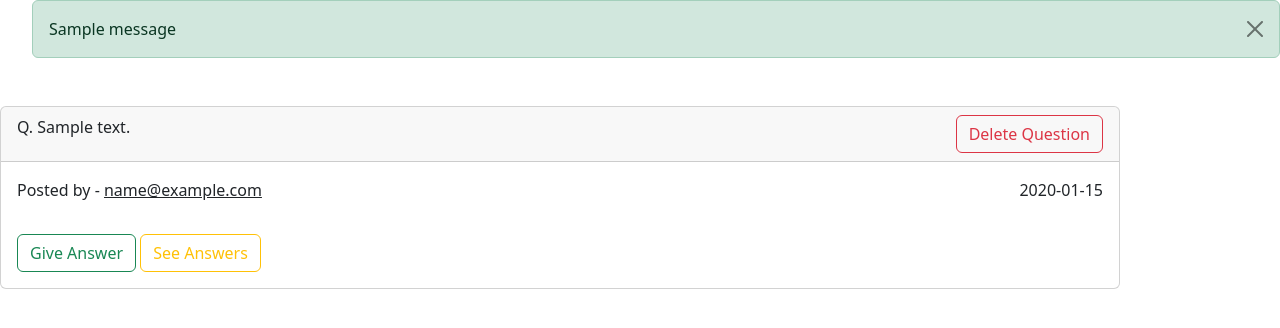
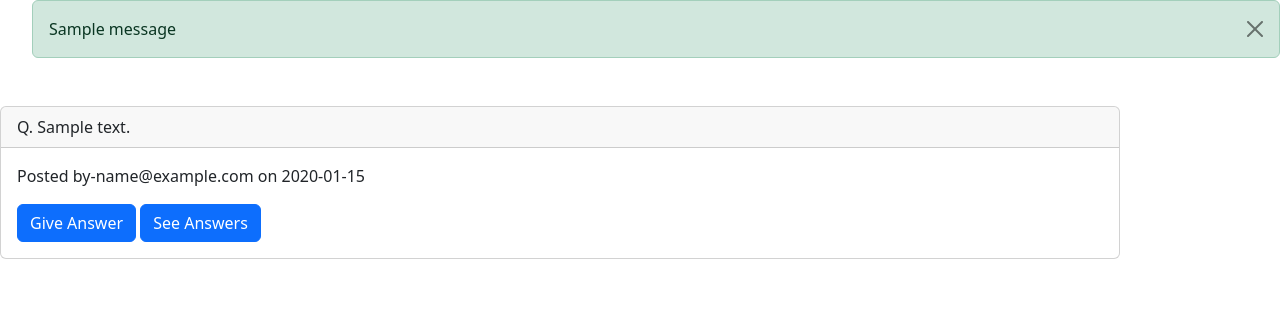
Before and after one commit to kulshivani09/QuestionAnswerApp, a Flask app: page /dashboard in a window 1280 px wide. Shown: the part 56-384 px from the top of the page. Run offline with Flask 3, Linux system fonts and the light colour scheme; a user stored in the database is signed in; tables that the repository leaves empty hold one stand-in row (values such as "Sample post"); one stand-in notice (Sample message) is shown; some libraries are stand-ins or nearby versions.

Commit message:
final changes in the project

```diff
--- a/main.py
+++ b/main.py
@@ -32,7 +32,7 @@ class User(db.Model,UserMixin):
     name=db.Column(db.String(50),nullable=False)
     password=db.Column(db.String(50),nullable=False)
     date_registered=db.Column(db.Date)
-    questions=db.relationship('Questions',backref='user',cascade='all, delete-orphan')
+    questions=db.relationship('Questions',backref='user')
 
     def get_id(self):
         return str(self.email)
@@ -49,7 +49,7 @@ class Questions(db.Model):
     description=db.Column(db.String(600),nullable=False)
     ques_posted_date=db.Column(db.Date)
     email=db.Column(db.String(50),db.ForeignKey('User.email'),nullable=False)
-    answers=db.relationship('Answers',backref='questions',cascade='all, delete-orphan')
+    answers=db.relationship('Answers',backref='questions')
 
     def __init__(self,description,email):
         self.description=description
@@ -262,6 +262,7 @@ def logout():
     return redirect(url_for('login'))
 
 
+
 if __name__== "__main__":
     with app.app_context():
         db.create_all()
--- a/templates/dashboard.html
+++ b/templates/dashboard.html
@@ -4,7 +4,7 @@
     <meta charset="UTF-8">
     <title>Question Answering System</title>
     <link href="https://cdn.jsdelivr.net/npm/bootstrap@5.3.1/dist/css/bootstrap.min.css" rel="stylesheet" integrity="sha384-4bw+/aepP/YC94hEpVNVgiZdgIC5+VKNBQNGCHeKRQN+PtmoHDEXuppvnDJzQIu9" crossorigin="anonymous">
-
+    <link rel="stylesheet" href="static/style_register.css">
 </head>
 <body>
     <script src="https://cdn.jsdelivr.net/npm/bootstrap@5.3.1/dist/js/bootstrap.bundle.min.js" integrity="sha384-HwwvtgBNo3bZJJLYd8oVXjrBZt8cqVSpeBNS5n7C8IVInixGAoxmnlMuBnhbgrkm" crossorigin="anonymous"></script>
@@ -57,7 +57,7 @@
                     <form action="/addQuestion" method="post">
                         <div class="form-group">
                             <label for="user_input">Enter your question:</label>
-                            <input type="text" class="form-control mt-3" id="user_input" name="user_ques" required>
+                            <input type="text" class="form-control mt-3" id="user_input" name="user_ques">
                         </div>
                         <button type="submit" class="btn btn-primary mt-4">Submit</button>
                     </form>
@@ -68,19 +68,14 @@
 
     {% for questions in allQuestions %}
     <div class="card mb-4 mt-5" style="width: 70rem;">
-        <div class="card-header d-flex justify-content-between">
+        <div class="card-header">
           Q. {{questions.description}}
-          {%if questions.email==current_user.email%}
-          <a href="/deleteQuestion/{{questions.ques_id}}" class="btn btn-outline-danger">Delete Question</a>
-          {%endif%}
         </div>
-        <div class="card-body ">
-          <div class="d-flex justify-content-between">
-          <p class="card-text">Posted by - <u>{{questions.email}}</u></p>
-          <p class="card-text">{{questions.ques_posted_date}}</p>
-          </div>
-          <button class="btn btn-outline-success mt-3" data-bs-target="#popupForAnswer_{{questions.ques_id}}" data-bs-toggle="modal">Give Answer</button>
-          <a href="/answer/{{ questions.ques_id}}" class="btn btn-outline-warning mt-3">See Answers</a>
+        <div class="card-body">
+          <p class="card-text">Posted by-{{questions.email}} on {{questions.ques_posted_date}}</p>
+          <button class="btn btn-primary" data-bs-target="#popupForAnswer_{{questions.ques_id}}" data-bs-toggle="modal">Give Answer</button>
+          <a href="/answer/{{ questions.ques_id}}" class="btn btn-primary">See Answers</a>
+          <!-- <button class="btn btn-primary" href="/answer/{{questions.ques_id}}">View Answers</button> -->
         </div>
     </div>
     <!--Popup for answer-->
--- a/templates/login.html
+++ b/templates/login.html
@@ -4,7 +4,7 @@
     <meta charset="UTF-8">
     <title>Question Answering System</title>
     <link href="https://cdn.jsdelivr.net/npm/bootstrap@5.3.1/dist/css/bootstrap.min.css" rel="stylesheet" integrity="sha384-4bw+/aepP/YC94hEpVNVgiZdgIC5+VKNBQNGCHeKRQN+PtmoHDEXuppvnDJzQIu9" crossorigin="anonymous">
-
+    <link rel="stylesheet" href="static/style_register.css">
 </head>
 <body>
     <script src="https://cdn.jsdelivr.net/npm/bootstrap@5.3.1/dist/js/bootstrap.bundle.min.js" integrity="sha384-HwwvtgBNo3bZJJLYd8oVXjrBZt8cqVSpeBNS5n7C8IVInixGAoxmnlMuBnhbgrkm" crossorigin="anonymous"></script>
@@ -57,12 +57,12 @@
                   <form action="/login" method="post">
                     <div class="form-outline mb-4">
                       <label class="form-label text-white" for="typeEmailX-2">Email</label>
-                      <input type="email" id="typeEmailX-2" class="form-control form-control-lg" name="email_id" placeholder="Enter your email" required/>
+                      <input type="email" id="typeEmailX-2" class="form-control form-control-lg" name="email_id" placeholder="Enter your email" />
                     </div>
 
                     <div class="form-outline mb-4">
                       <label class="form-label text-white" for="typePasswordX-2">Password</label>
-                      <input type="password" id="typePasswordX-2" class="form-control form-control-lg" name="password" placeholder="Enter your Password" required />
+                      <input type="password" id="typePasswordX-2" class="form-control form-control-lg" name="password" placeholder="Enter your Password" />
                     </div>
 
                     <p class="small fw-bold mt-2 pt-1 mb-0 "style="color: white;">Don't have an account? <a href="/register"
```
Also changed, not shown: templates/answers.html (+4 -37 lines).
